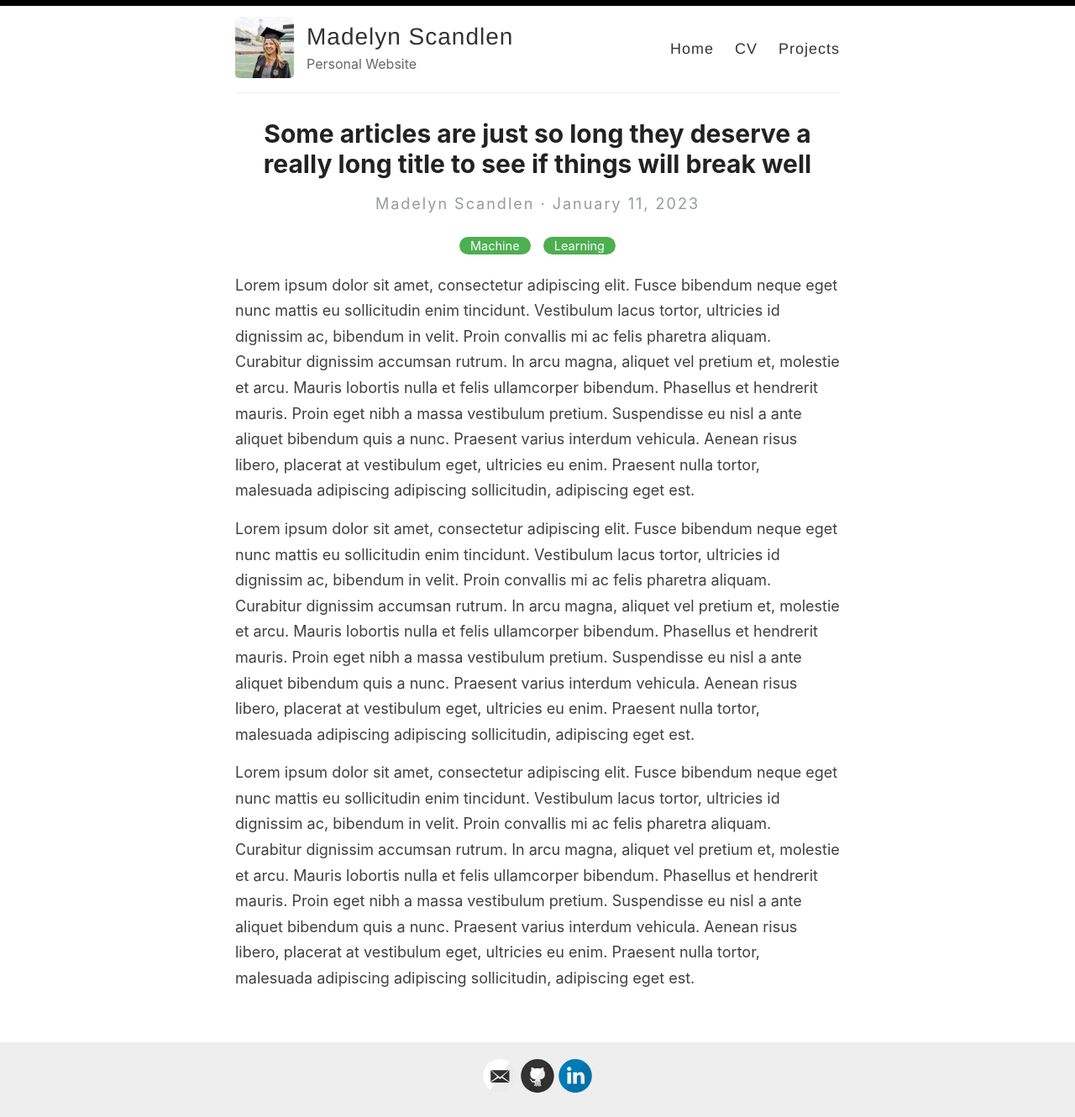
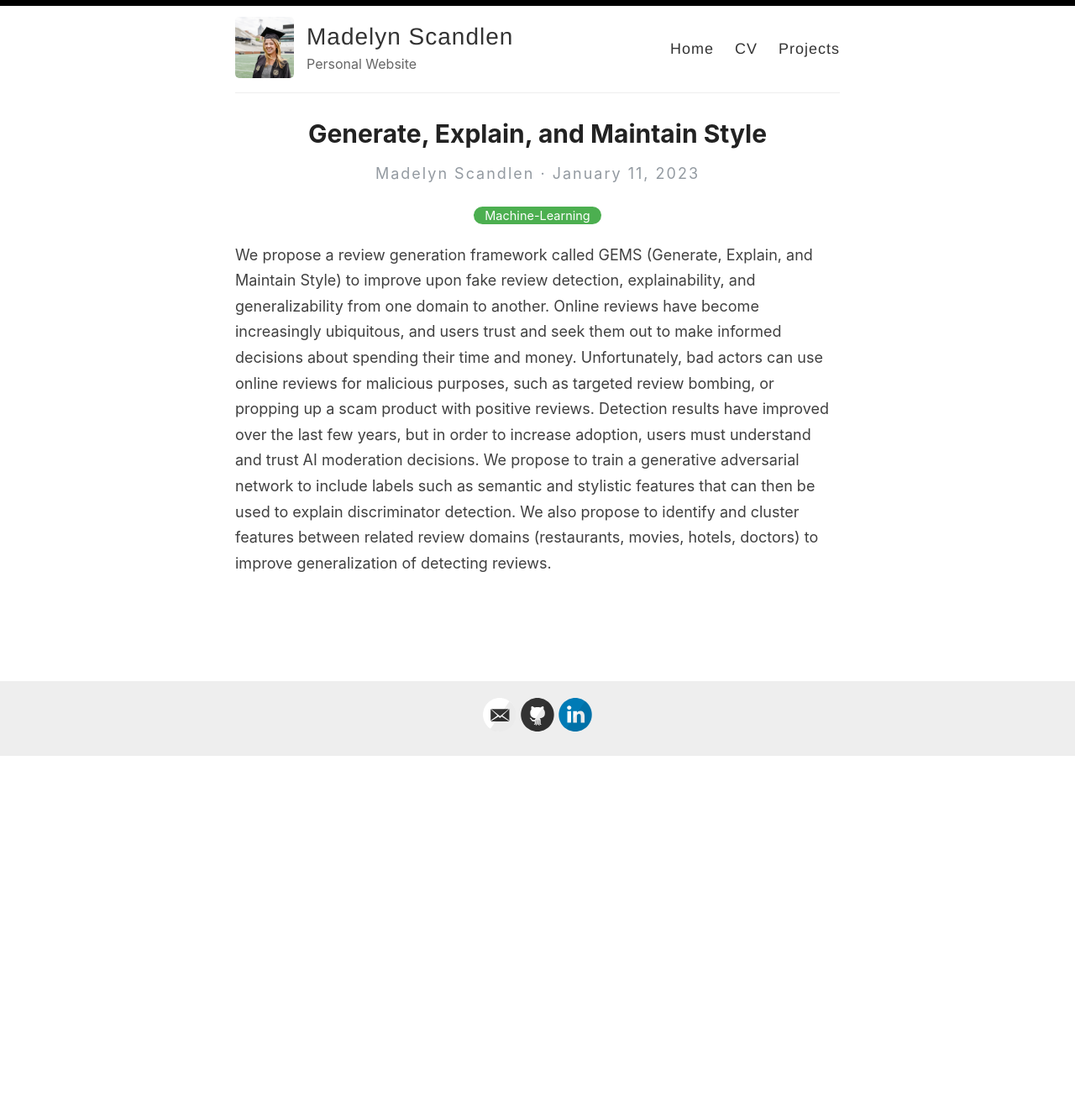
Before and after one commit to mscandlen/mscandlen, a Jekyll site: the page built from _posts/2023-01-11-GEMS.md, in a window 1280 px wide. Shown: the whole page at 84% size. Built offline with Jekyll 4.4.1, drawn with Linux system fonts in a browser that asks for light colours; after the commit the page ends 901 px from its top, so only the background shows below that.

Commit message:
Update 2023-01-11-GEMS.md

```diff
--- a/_posts/2023-01-11-GEMS.md
+++ b/_posts/2023-01-11-GEMS.md
@@ -1,11 +1,7 @@
 ---
 layout: post
-title: Some articles are just so long they deserve a really long title to see if things will break well
-categories: Machine Learning
+title: Generate, Explain, and Maintain Style
+categories: Machine-Learning
 ---
 
-Lorem ipsum dolor sit amet, consectetur adipiscing elit. Fusce bibendum neque eget nunc mattis eu sollicitudin enim tincidunt. Vestibulum lacus tortor, ultricies id dignissim ac, bibendum in velit. Proin convallis mi ac felis pharetra aliquam. Curabitur dignissim accumsan rutrum. In arcu magna, aliquet vel pretium et, molestie et arcu. Mauris lobortis nulla et felis ullamcorper bibendum. Phasellus et hendrerit mauris. Proin eget nibh a massa vestibulum pretium. Suspendisse eu nisl a ante aliquet bibendum quis a nunc. Praesent varius interdum vehicula. Aenean risus libero, placerat at vestibulum eget, ultricies eu enim. Praesent nulla tortor, malesuada adipiscing adipiscing sollicitudin, adipiscing eget est.
-
-Lorem ipsum dolor sit amet, consectetur adipiscing elit. Fusce bibendum neque eget nunc mattis eu sollicitudin enim tincidunt. Vestibulum lacus tortor, ultricies id dignissim ac, bibendum in velit. Proin convallis mi ac felis pharetra aliquam. Curabitur dignissim accumsan rutrum. In arcu magna, aliquet vel pretium et, molestie et arcu. Mauris lobortis nulla et felis ullamcorper bibendum. Phasellus et hendrerit mauris. Proin eget nibh a massa vestibulum pretium. Suspendisse eu nisl a ante aliquet bibendum quis a nunc. Praesent varius interdum vehicula. Aenean risus libero, placerat at vestibulum eget, ultricies eu enim. Praesent nulla tortor, malesuada adipiscing adipiscing sollicitudin, adipiscing eget est.
-
-Lorem ipsum dolor sit amet, consectetur adipiscing elit. Fusce bibendum neque eget nunc mattis eu sollicitudin enim tincidunt. Vestibulum lacus tortor, ultricies id dignissim ac, bibendum in velit. Proin convallis mi ac felis pharetra aliquam. Curabitur dignissim accumsan rutrum. In arcu magna, aliquet vel pretium et, molestie et arcu. Mauris lobortis nulla et felis ullamcorper bibendum. Phasellus et hendrerit mauris. Proin eget nibh a massa vestibulum pretium. Suspendisse eu nisl a ante aliquet bibendum quis a nunc. Praesent varius interdum vehicula. Aenean risus libero, placerat at vestibulum eget, ultricies eu enim. Praesent nulla tortor, malesuada adipiscing adipiscing sollicitudin, adipiscing eget est.
+We propose a review generation framework called GEMS (Generate, Explain, and Maintain Style) to improve upon fake review detection, explainability, and generalizability from one domain to another. Online reviews have become increasingly ubiquitous, and users trust and seek them out to make informed decisions about spending their time and money. Unfortunately, bad actors can use online reviews for malicious purposes, such as targeted review bombing, or propping up a scam product with positive reviews. Detection results have improved over the last few years, but in order to increase adoption, users must understand and trust AI moderation decisions. We propose to train a generative adversarial network to include labels such as semantic and stylistic features that can then be used to explain discriminator detection. We also propose to identify and cluster features between related review domains (restaurants, movies, hotels, doctors) to improve generalization of detecting reviews.
```
